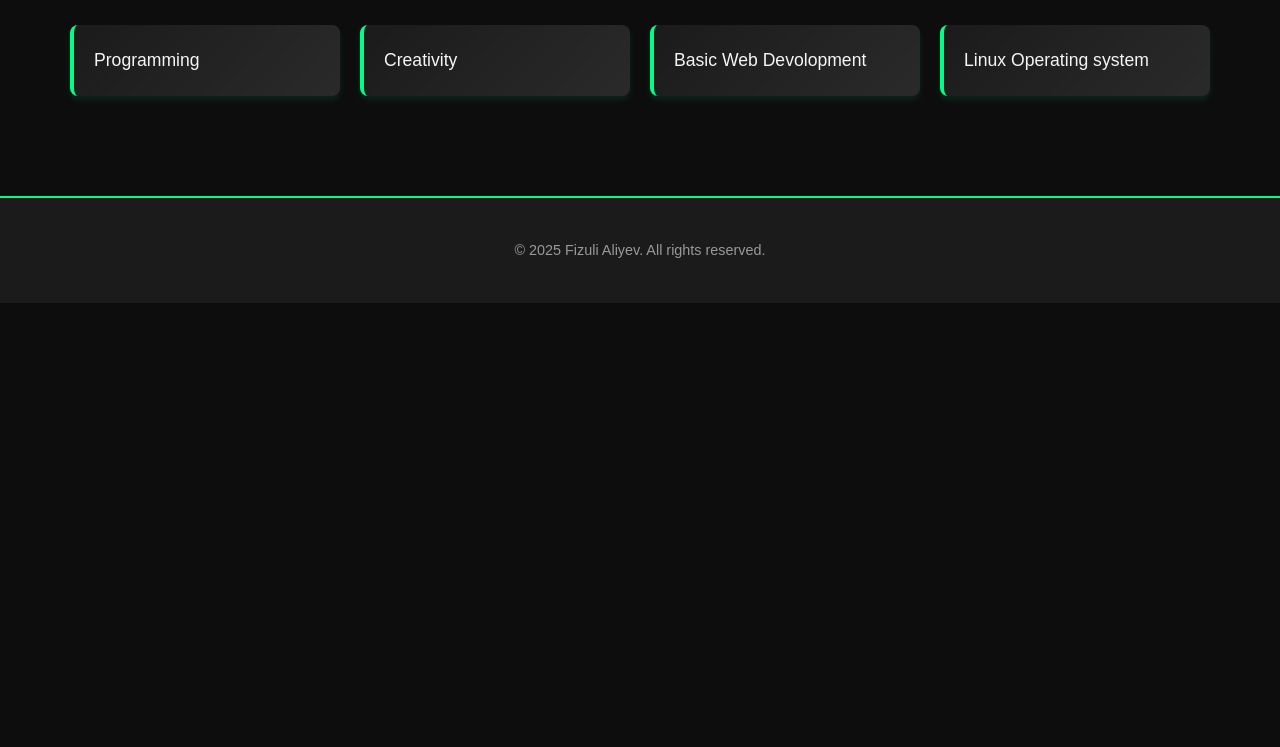
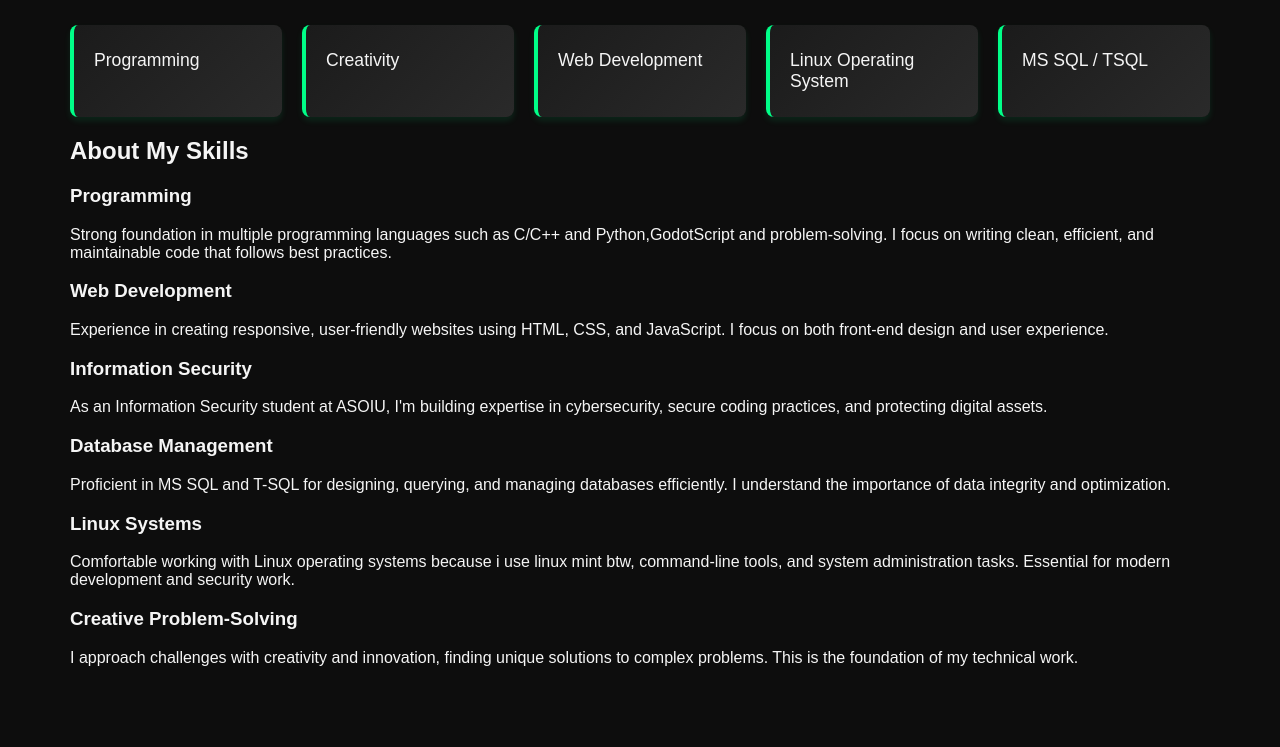
Before and after one commit to aliyevfizuli405-eng/Portfolio, a plain HTML site: page services.html in a window 1280 px wide. Shown: the part 200-947 px from the top of the page. Before the commit the page ends 800 px from the top, so only its background shows below. Drawn offline with Linux system fonts and the light colour scheme.

Commit message:
Update skills section and add experience details

```diff
--- a/services.html
+++ b/services.html
@@ -15,19 +15,48 @@
         </nav>
     </header>
     <main>
-        <h1>Skills:</h1>
+        <h1>Skills & Experience</h1>
         <section class="Skills">
-        <ul>
-            <li>Programming</li>
-            <li>Creativity</li>
-            <li>Basic Web Devolopment</li>
-            <li>Linux Operating system</li>
-        </ul>
+            <ul>
+                <li>Programming</li>
+                <li>Creativity</li>
+                <li>Web Development</li>
+                <li>Linux Operating System</li>
+                <li>MS SQL / TSQL</li>
+            </ul>
+        </section>
+
+        <section class="experience">
+            <h2>About My Skills</h2>
+            <div class="experience-content">
+                <div class="exp-item">
+                    <h3>Programming</h3>
+                    <p>Strong foundation in multiple programming languages such as C/C++ and Python,GodotScript and problem-solving. I focus on writing clean, efficient, and maintainable code that follows best practices.</p>
+                </div>
+                <div class="exp-item">
+                    <h3>Web Development</h3>
+                    <p>Experience in creating responsive, user-friendly websites using HTML, CSS, and JavaScript. I focus on both front-end design and user experience.</p>
+                </div>
+                <div class="exp-item">
+                    <h3>Information Security</h3>
+                    <p>As an Information Security student at ASOIU, I'm building expertise in cybersecurity, secure coding practices, and protecting digital assets.</p>
+                </div>
+                <div class="exp-item">
+                    <h3>Database Management</h3>
+                    <p>Proficient in MS SQL and T-SQL for designing, querying, and managing databases efficiently. I understand the importance of data integrity and optimization.</p>
+                </div>
+                <div class="exp-item">
+                    <h3>Linux Systems</h3>
+                    <p>Comfortable working with Linux operating systems because i use linux mint btw, command-line tools, and system administration tasks. Essential for modern development and security work.</p>
+                </div>
+                <div class="exp-item">
+                    <h3>Creative Problem-Solving</h3>
+                    <p>I approach challenges with creativity and innovation, finding unique solutions to complex problems. This is the foundation of my technical work.</p>
+                </div>
+            </div>
         </section>
     </main>
 
-    <footer>
-        <p>&copy; 2025 Fizuli Aliyev. All rights reserved.</p>
-    </footer>
+
 </body>
 </html>
```
